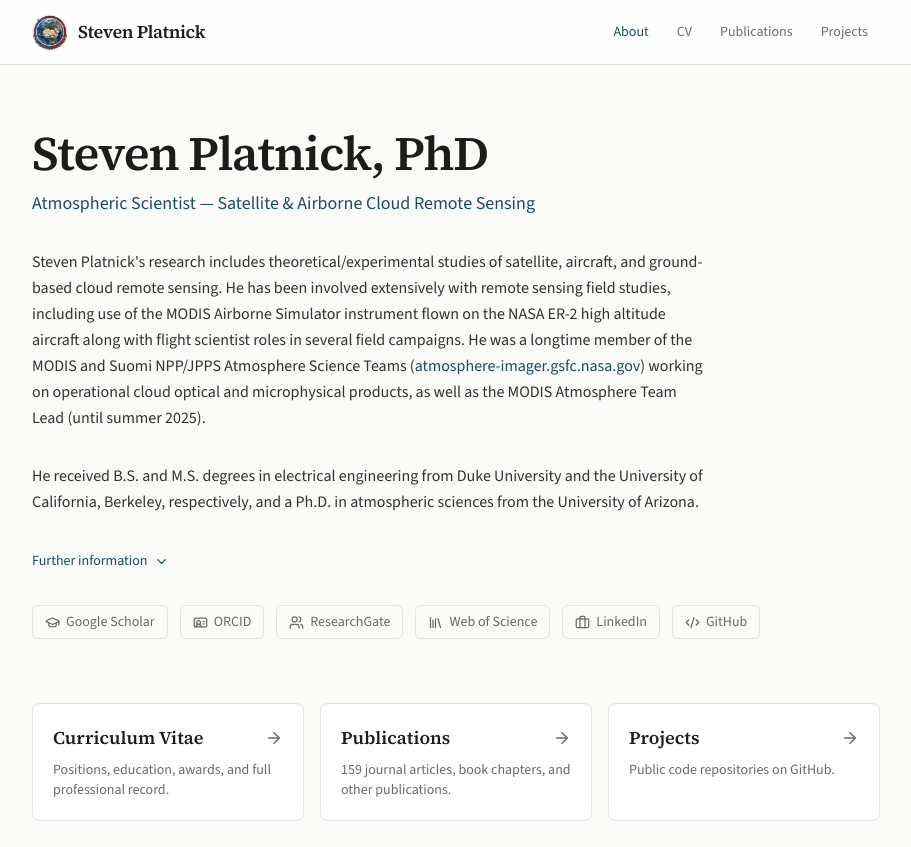
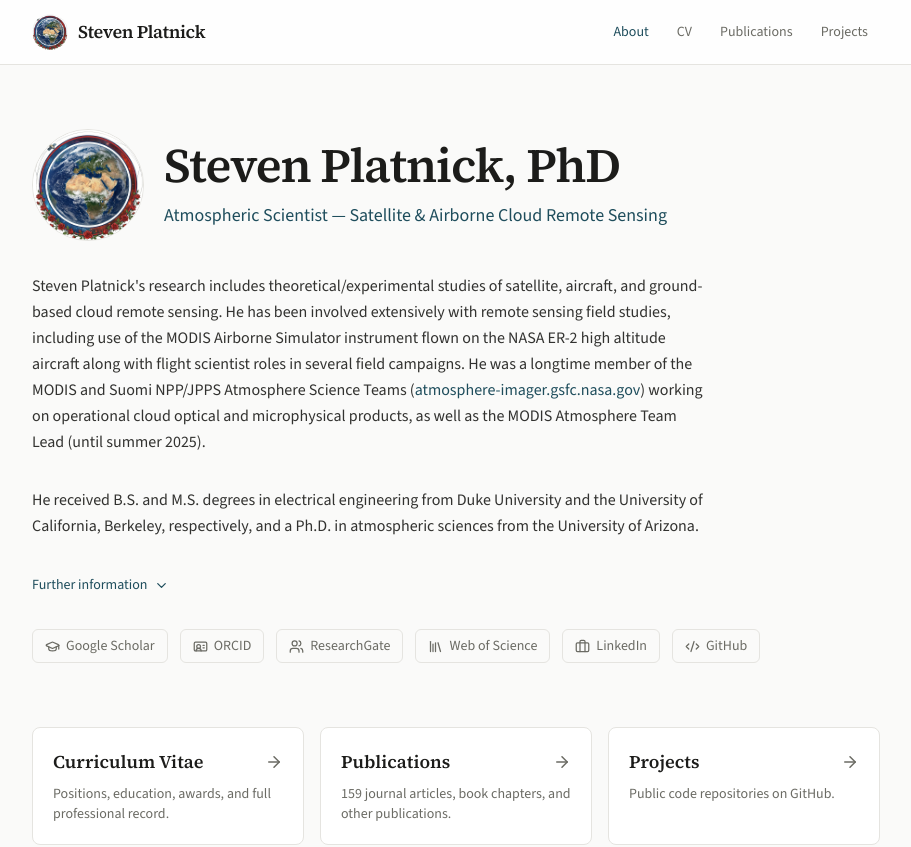
Before and after one commit to sepraca/steven-platnick-site, a Next.js app: page / in a window 1280 px wide. Shown: the top 847 px of the page, without its empty margins (184-1095 px from the left). Built offline with nearby package versions, Linux system fonts and the light colour scheme.

Commit message:
Add large, detailed logo to homepage hero alongside small navbar mark

```diff
--- a/src/app/page.tsx
+++ b/src/app/page.tsx
@@ -1,3 +1,4 @@
+import Image from "next/image";
 import Link from "next/link";
 import { ArrowRight, ChevronDown } from "lucide-react";
 import { getProfile } from "@/lib/content";
@@ -11,13 +12,24 @@ export default function Home() {
   return (
     <div className="mx-auto max-w-4xl px-6 py-16">
       <section>
-        <h1 className="font-serif text-4xl sm:text-5xl font-semibold tracking-tight text-foreground">
-          {profile.name}
-        </h1>
-        <p className="mt-3 text-lg text-accent font-medium">{profile.tagline}</p>
-        {profile.location && (
-          <p className="mt-1 text-sm text-muted">{profile.location}</p>
-        )}
+        <div className="flex items-center gap-5">
+          <span className="relative h-20 w-20 sm:h-28 sm:w-28 shrink-0 overflow-hidden rounded-full border border-border">
+            <Image
+              src="/images/logo.png"
+              alt="Steven Platnick's personal logo: Earth with a satellite in orbit, wreathed in roses"
+              fill
+              sizes="(min-width: 640px) 112px, 80px"
+              className="object-cover scale-[1.08]"
+              priority
+            />
+          </span>
+          <div>
+            <h1 className="font-serif text-4xl sm:text-5xl font-semibold tracking-tight text-foreground">
+              {profile.name}
+            </h1>
+            <p className="mt-3 text-lg text-accent font-medium">{profile.tagline}</p>
+          </div>
+        </div>
 
         <div className="mt-8 max-w-2xl space-y-8 text-base leading-relaxed text-foreground/90">
           <BioParagraph text={intro} />
```
